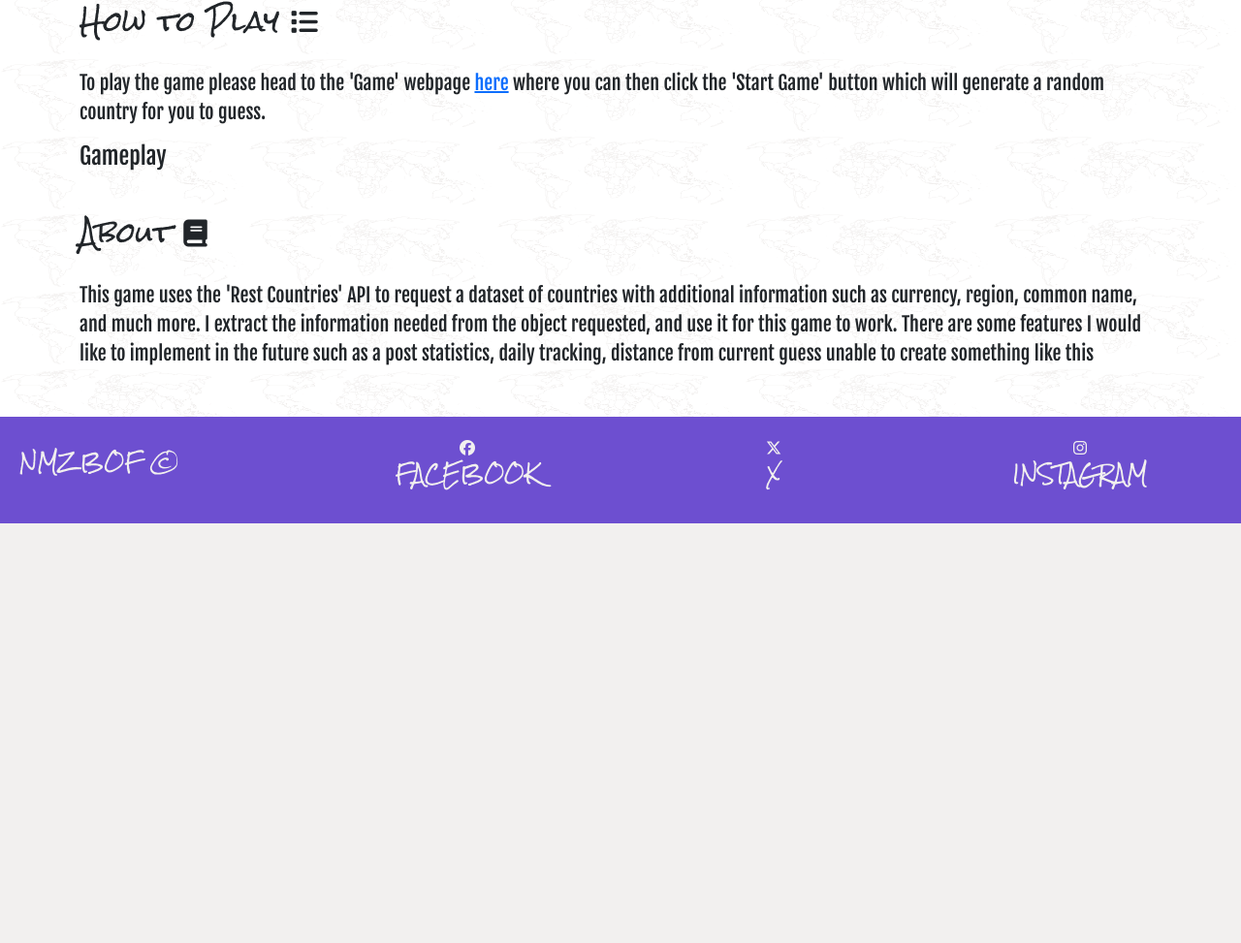
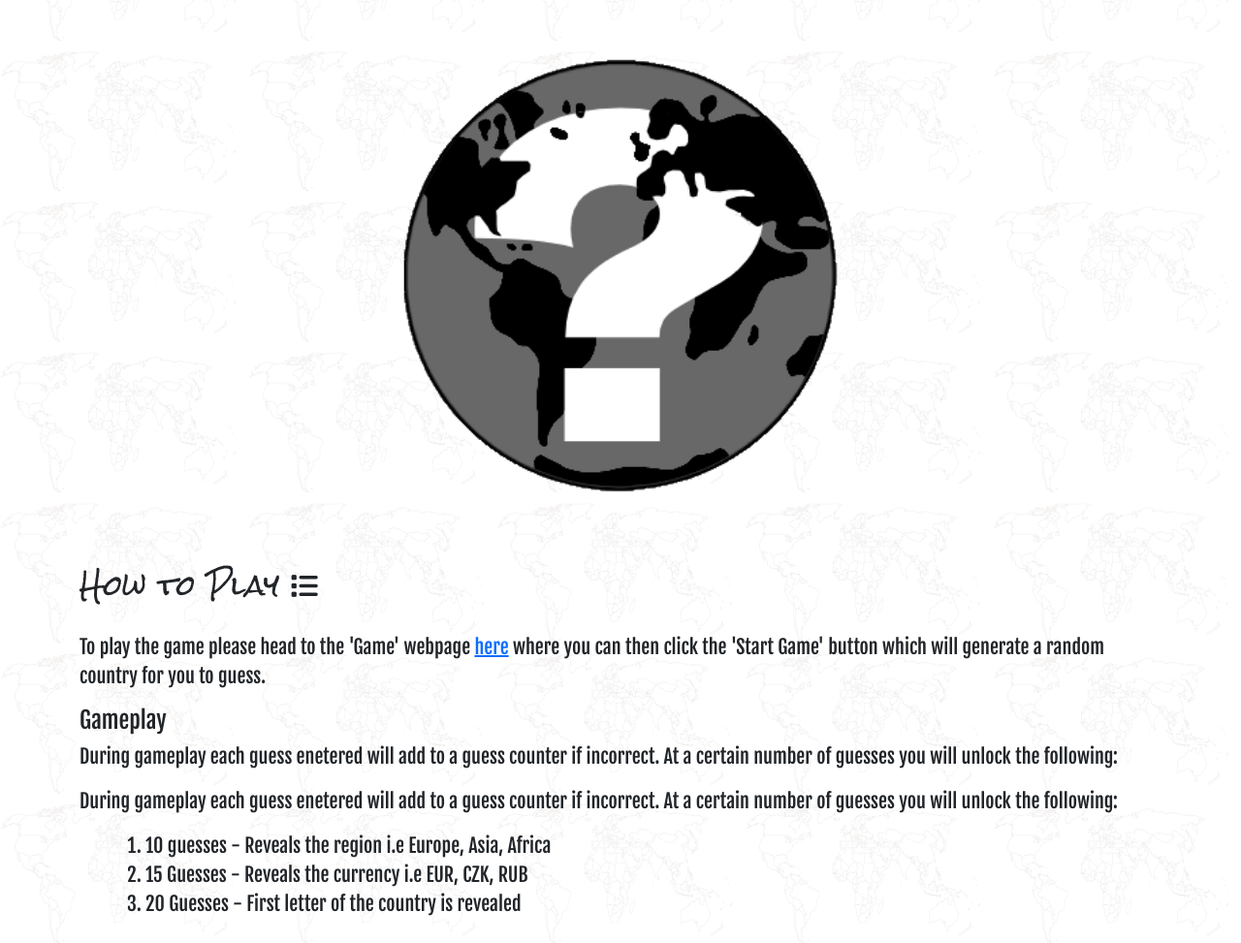
Before and after one commit to Djzngo/guess-the-country, a website: page index.html in a window 1280 px wide. Shown: the part 260-1233 px from the top of the page at 97% size. Before the commit the page ends 800 px from the top, so only its background shows below. Drawn offline with nearby package versions, Linux system fonts and the light colour scheme.

Commit message:
added elements to game.html

```diff
--- a/assets/css/style.css
+++ b/assets/css/style.css
@@ -19,6 +19,10 @@ body {
     background-image: url("/assets/images/The_World_map.png");
     background-blend-mode: overlay;
     background-size: 20% 10%;
+}
+
+ol li {
+    font-size: 1.25rem;
 }
 
 body p {
@@ -76,6 +80,10 @@ h3 {
     font-size: large;
 }
 
+.imgLogo {
+    width: 50%;
+}
+
 /* Footer Styles */
 .footer {
     font-family: var(--secondary-font);
--- a/assets/scripts/script.js
+++ b/assets/scripts/script.js
@@ -51,6 +51,7 @@ $("#btnSubmit").on("click", function() {
         $("#guessCount").text(game.guesses);
     }
 });
+
 // Runs #btnSubmit click event on 'Enter' keypress within input field
 $("#txtGuess").on("keypress", function(event) {
     if (event.key === "Enter") {
@@ -135,4 +136,5 @@ function generateCountry(data) {
     };
 }
 
+//Jest Exports
 // module.exports = { game, startGame, userSubmit };
--- a/index.html
+++ b/index.html
@@ -51,6 +51,11 @@
               </p>
             </div>
           </div>
+          <div class="row mt-4">
+            <div class="col-12">
+              <img src="assets/images/GTC-logo-two.png" alt="GTC Logo" class="imgLogo" id="imgLogo">
+            </div>
+          </div>
         </div>
     </header>
     <!-- Main element to hold all key sections of the webpage -->
@@ -64,15 +69,30 @@
             </div>
           </div>
           <div class="row mt-4">
-            <p>To play the game please head to the 'Game' webpage <a href="game.html" class="link">here</a> where you can then click the 'Start Game' button which will generate a random country for you to guess.</p>
-            <h4>Gameplay</h4>
-            <p></p>
+            <div class="col-12">
+              <p>To play the game please head to the 'Game' webpage <a href="game.html" class="link">here</a> where you can then
+                click the 'Start Game' button which will generate a random country for you to guess.</p>
+              <h4>Gameplay</h4>
+              <p>During gameplay each guess enetered will add to a guess counter if incorrect. At a certain number of guesses you will
+                unlock the following:</p>
+              <p>During gameplay each guess enetered will add to a guess counter if incorrect. At a certain number of guesses you will
+                unlock the following:</p>
+            </div>
+          </div>
+          <div class="row text-sm-start ms-lg-4">
+            <div class="col-12">
+              <ol>
+                <li>10 guesses - Reveals the region i.e Europe, Asia, Africa</li>
+                <li>15 Guesses - Reveals the currency i.e EUR, CZK, RUB</li>
+                <li>20 Guesses - First letter of the country is revealed</li>
+              </ol>
+            </div>
           </div>
         </div>
       </section>
       <!-- About section -->
       <seciton>
-        <div class="container text-sm-center text-lg-start">
+        <div class="container text-sm-center text-lg-start mb-4">
           <div class="row mt-4">
             <div class="col-12">
               <h3>About <i class="fa-solid fa-book"></i></h3>
```
Also changed, not shown: game.html (+21 -4 lines).
